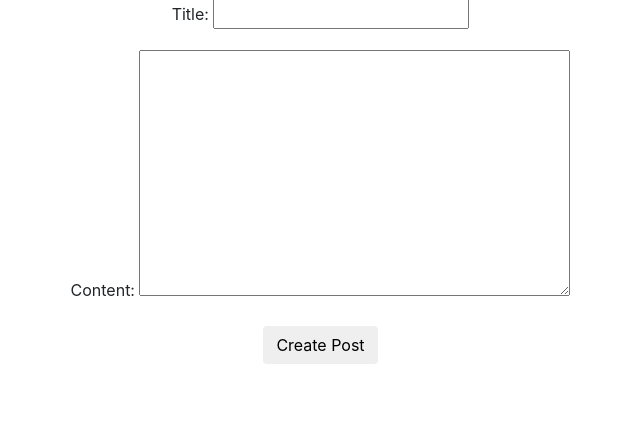
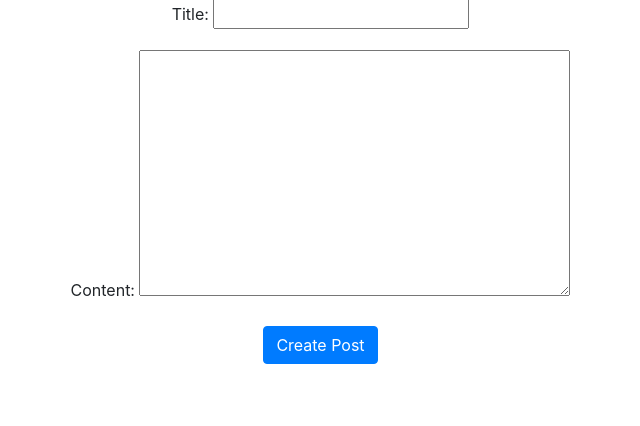
Before and after one commit to sitati-elsis/django-blog, a Django app: page /posts/create in a window 1280 px wide. Shown: the part 39-465 px from the top of the page, without its empty margins (42-682 px from the left). Run offline with Django 3.2, Linux system fonts and the light colour scheme; the visitor is signed in with stand-in values (Sample User, id 1); some libraries are stand-ins or nearby versions.

Commit message:
add create post button

```diff
--- a/blog/templates/post_form.html
+++ b/blog/templates/post_form.html
@@ -10,7 +10,7 @@
         {% csrf_token %}
 
         {{ form.as_p }}
-        <input type='submit' class='btn btn-default' value='Create Post' />
-</form>
+        <button type="submit" class="btn btn-primary">Create Post</button>
+    </form>
 </div>
 {% endblock content %}
```
